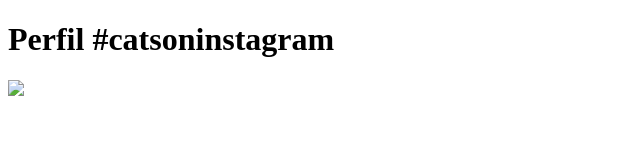
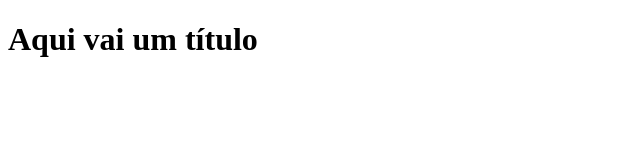
Before and after one commit to Lssz-code/atividade-github, a plain HTML site: page index.html in a window 1280 px wide. Shown: the whole page, without its empty margins (0-640 px from the left). Drawn offline with Linux system fonts and the light colour scheme.

Commit message:
Primeiro commit

```diff
--- a/index.html
+++ b/index.html
@@ -4,7 +4,7 @@
 
 <head>
 
-<title>Fanpage de Gatinhos</title>
+<title>Título da página</title>
 
 <meta charset="utf-8">
 
@@ -12,9 +12,7 @@
 
 <body>
 
-<h1>Perfil #catsoninstagram</h1>
-
-<img src="imagens/cachorro.jpg" />
+<h1>Aqui vai um título</h1>
 
 </body>
 
```
Also changed, not shown: imagens/cachorro.jpg.jpg (deleted).
